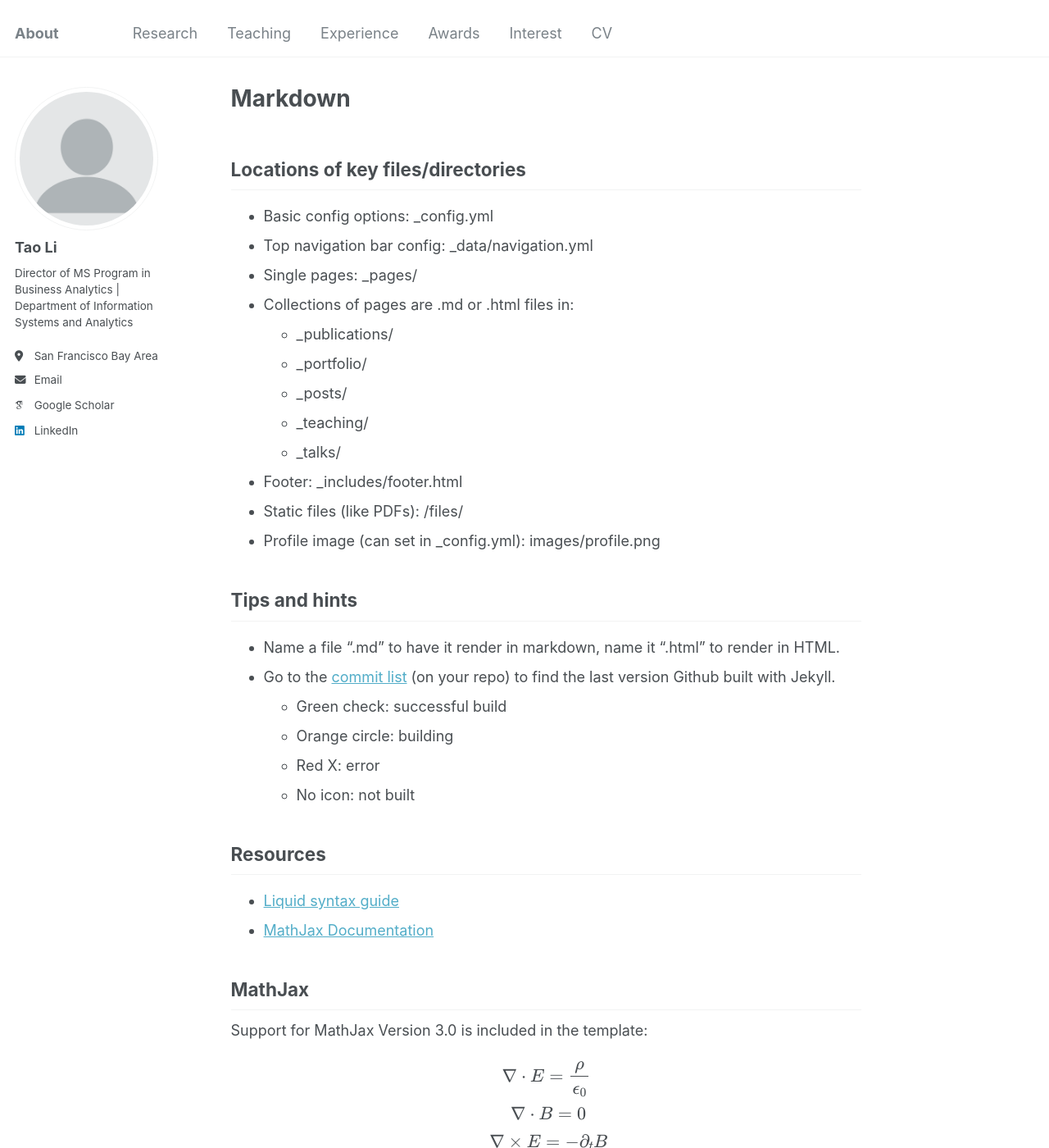
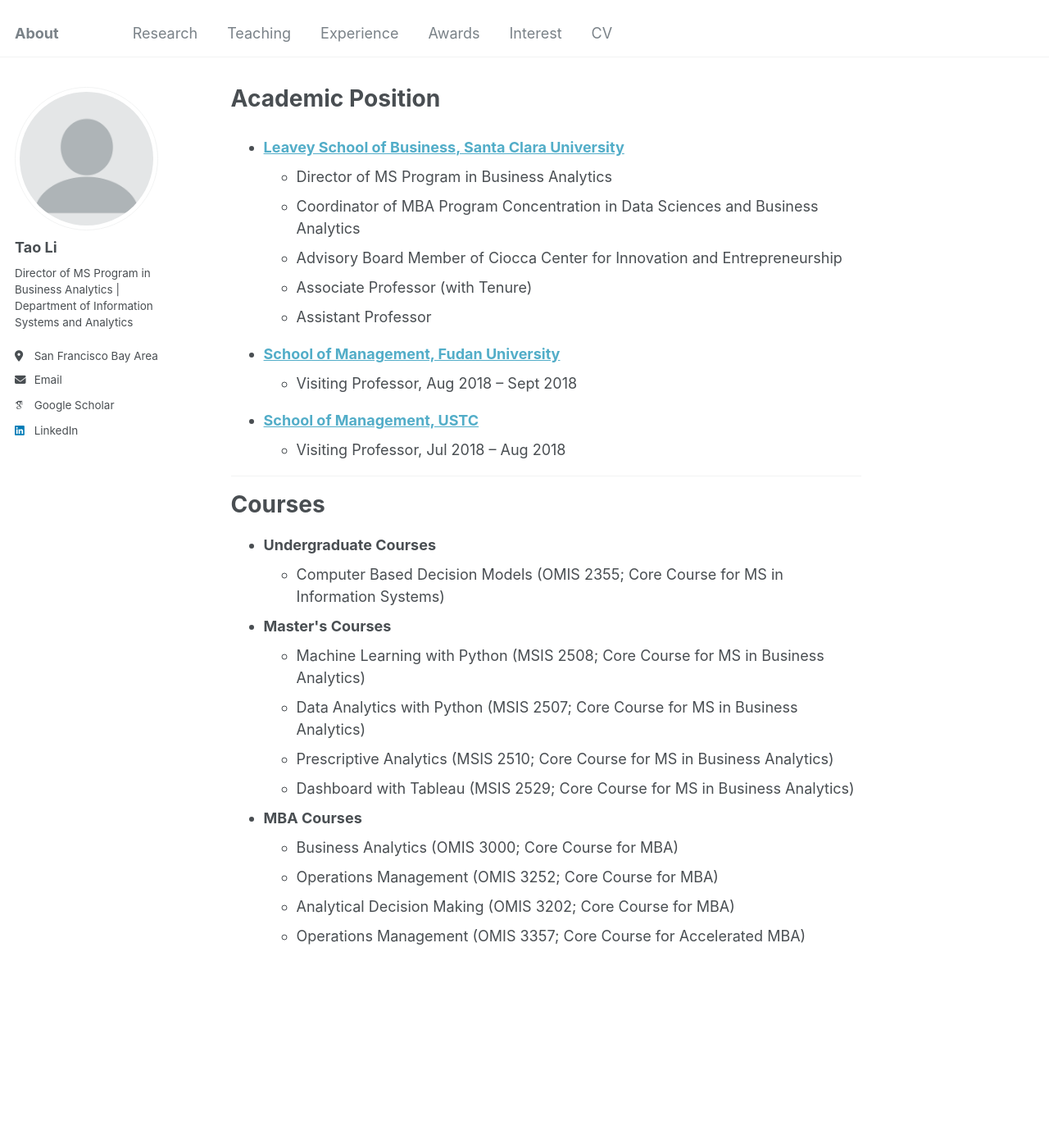
Before and after one commit to Prof-TaoLi/Homepage, a Jekyll site: the page built from _pages/markdown.md, in a window 1280 px wide and 1400 px high. Shown: the whole window at 82% size. Built offline with Jekyll 4.4.1, drawn with Linux system fonts in a browser that asks for light colours; some web fonts are replaced; some of the changed text lies outside the part shown.

Commit message:
Update markdown.md

````diff
--- a/_pages/markdown.md
+++ b/_pages/markdown.md
@@ -1,263 +1,57 @@
 ---
 permalink: /markdown/
-title: "Markdown"
 author_profile: true
-redirect_from:
-  - /md/
-  - /markdown.html
+title: Academic Position
+collection: portfolio
 ---
+<ul>
+  <li><strong><a href="https://www.scu.edu/business/">Leavey School of Business, Santa Clara University</a></strong></li>
+  <ul>
+    <li>Director of MS Program in Business Analytics</li>
+    <li>Coordinator of MBA Program Concentration in Data Sciences and Business Analytics</li>
+    <li>Advisory Board Member of Ciocca Center for Innovation and Entrepreneurship</li>
+    <li>Associate Professor (with Tenure)</li>
+    <li>Assistant Professor</li>
+  </ul>
+</ul>
 
-## Locations of key files/directories
+<ul>
+  <li><strong><a href="https://www.fdsm.fudan.edu.cn/en/">School of Management, Fudan University</a></strong></li>
+  <ul>
+    <li>Visiting Professor, Aug 2018 – Sept 2018</li>
+  </ul>
+</ul>
 
-* Basic config options: _config.yml
-* Top navigation bar config: _data/navigation.yml
-* Single pages: _pages/
-* Collections of pages are .md or .html files in:
-  * _publications/
-  * _portfolio/
-  * _posts/
-  * _teaching/
-  * _talks/
-* Footer: _includes/footer.html
-* Static files (like PDFs): /files/
-* Profile image (can set in _config.yml): images/profile.png
+<ul>
+  <li><strong><a href="https://en.business.ustc.edu.cn/main.htm">School of Management, USTC</a></strong></li>
+  <ul>
+    <li>Visiting Professor, Jul 2018 – Aug 2018</li>
+  </ul>
+</ul>
 
-## Tips and hints
+<hr>
 
-* Name a file ".md" to have it render in markdown, name it ".html" to render in HTML.
-* Go to the [commit list](https://github.com/academicpages/academicpages.github.io/commits/master) (on your repo) to find the last version Github built with Jekyll.
-  * Green check: successful build
-  * Orange circle: building
-  * Red X: error
-  * No icon: not built
+<h1>Courses</h1>
 
-## Resources
- * [Liquid syntax guide](https://shopify.github.io/liquid/tags/control-flow/)
- * [MathJax Documentation](https://docs.mathjax.org/en/latest/)
+<ul>
+  <li><strong>Undergraduate Courses</strong></li>
+  <ul>
+    <li>Computer Based Decision Models (OMIS 2355; Core Course for MS in Information Systems)</li>
+  </ul>
 
-## MathJax
+  <li><strong>Master's Courses</strong></li>
+  <ul>
+    <li>Machine Learning with Python (MSIS 2508; Core Course for MS in Business Analytics)</li>
+    <li>Data Analytics with Python (MSIS 2507; Core Course for MS in Business Analytics)</li>
+    <li>Prescriptive Analytics (MSIS 2510; Core Course for MS in Business Analytics)</li>
+    <li>Dashboard with Tableau (MSIS 2529; Core Course for MS in Business Analytics)</li>
+  </ul>
 
-Support for MathJax Version 3.0 is included in the template:
-
-$$
-\displaylines{
-\nabla \cdot E= \frac{\rho}{\epsilon_0} \\\
-\nabla \cdot B=0 \\\
-\nabla \times E= -\partial_tB \\\
-\nabla \times B  = \mu_0 \left(J + \varepsilon_0 \partial_t E \right)
-}
-$$
-
-The default delimiters of `$$...$$` and `\\[...\\]` are supported for displayed mathematics, while `\\(...\\)` should be used for in-line mathematics (ex., \\(a^2 + b^2 = c^2\\))
-
-**Note** that since Academic Pages uses Markdown which cases some interference with MathJax and LaTeX for escaping characters and new lines, although [some workarounds exist](https://math.codidact.com/posts/278763/278772#answer-278772).
-
-## Markdown guide
-
-Academic Pages uses [kramdown](https://kramdown.gettalong.org/index.html) for Markdown rendering, which has some differences from other Markdown implementations such as GitHub's. In addition to this guide, please see the [kramdown Syntax page](https://kramdown.gettalong.org/syntax.html) for full documentation.
-
-### Header three
-
-#### Header four
-
-##### Header five
-
-###### Header six
-
-## Blockquotes
-
-Single line blockquote:
-
-> Quotes are cool.
-
-## Tables
-
-### Table 1
-
-| Entry            | Item   |                                                              |
-| --------         | ------ | ------------------------------------------------------------ |
-| [John Doe](#)    | 2016   | Description of the item in the list                          |
-| [Jane Doe](#)    | 2019   | Description of the item in the list                          |
-| [Doe Doe](#)     | 2022   | Description of the item in the list                          |
-
-### Table 2
-
-| Header1 | Header2 | Header3 |
-|:--------|:-------:|--------:|
-| cell1   | cell2   | cell3   |
-| cell4   | ce
-ll5   | cell6   |
-|-----------------------------|
-| cell1   | cell2   | cell3   |
-| cell4   | cell5   | cell6   |
-|=============================|
-| Foot1   | Foot2   | Foot3   |
-
-## Definition Lists
-
-Definition List Title
-:   Definition list division.
-
-Startup
-:   A startup company or startup is a company or temporary organization designed to search for a repeatable and scalable business model.
-
-#dowork
-:   Coined by Rob Dyrdek and his personal body guard Christopher "Big Black" Boykins, "Do Work" works as a self motivator, to motivating your friends.
-
-Do It Live
-:   I'll let Bill O'Reilly [explain](https://www.youtube.com/watch?v=O_HyZ5aW76c "We'll Do It Live") this one.
-
-## Unordered Lists (Nested)
-
-  * List item one
-      * List item one
-          * List item one
-          * List item two
-          * List item three
-          * List item four
-      * List item two
-      * List item three
-      * List item four
-  * List item two
-  * List item three
-  * List item four
-
-## Ordered List (Nested)
-
-  1. List item one
-      1. List item one
-          1. List item one
-          2. List item two
-          3. List item three
-          4. List item four
-      2. List item two
-      3. List item three
-      4. List item four
-  2. List item two
-  3. List item three
-  4. List item four
-
-## Buttons
-
-Make any link standout more when applying the `.btn` class.
-
-## Notices
-
-Basic notices or call-outs are supported using the following syntax:
-
-```markdown
-**Watch out!** You can also add notices by appending `{: .notice}` to the line following paragraph.
-{: .notice}
-```
-
-which wil render as:
-
-**Watch out!** You can also add notices by appending `{: .notice}` to the line following paragraph.
-{: .notice}
-
-### Footnotes
-
-Footnotes can be useful for clarifying points in the text, or citing information.[^1] Markdown support numeric footnotes, as well as text as long as the values are unique.[^note]
-
-```markdown
-This is the regular text.[^1] This is more regular text.[^note]
-
-[^1]: This is the footnote itself.
-[^note]: This is another footnote.
-```
-
-[^1]: Such as this footnote.
-[^note]: When using text for footnotes markers, no spaces are permitted in the name.
-
-## HTML Tags
-
-### Address Tag
-
-<address>
-  1 Infinite Loop<br /> Cupertino, CA 95014<br /> United States
-</address>
-
-### Anchor Tag (aka. Link)
-
-This is an example of a [link](http://github.com "Github").
-
-### Abbreviation Tag
-
-The abbreviation CSS stands for "Cascading Style Sheets".
-
-*[CSS]: Cascading Style Sheets
-
-### Cite Tag
-
-"Code is poetry." ---<cite>Automattic</cite>
-
-### Code Tag
-
-You will learn later on in these tests that `word-wrap: break-word;` will be your best friend.
-
-You can also write larger blocks of code with syntax highlighting supported for some languages, such as Python:
-
-```python
-print('Hello World!')
-```
-
-or R:
-
-```R
-print("Hello World!", quote = FALSE)
-```
-
-### Strike Tag
-
-This tag will let you <strike>strikeout text</strike>.
-
-### Emphasize Tag
-
-The emphasize tag should _italicize_ text.
-
-### Insert Tag
-
-This tag should denote <ins>inserted</ins> text.
-
-### Keyboard Tag
-
-This scarcely known tag emulates <kbd>keyboard text</kbd>, which is usually styled like the `<code>` tag.
-
-### Preformatted Tag
-
-This tag styles large blocks of code.
-
-<pre>
-.post-title {
-  margin: 0 0 5px;
-  font-weight: bold;
-  font-size: 38px;
-  line-height: 1.2;
-  and here's a line of some really, really, really, really long text, just to see how the PRE tag handles it and to find out how it overflows;
-}
-</pre>
-
-### Quote Tag
-
-<q>Developers, developers, developers&#8230;</q> &#8211;Steve Ballmer
-
-### Strong Tag
-
-This tag shows **bold text**.
-
-### Subscript Tag
-
-Getting our science styling on with H<sub>2</sub>O, which should push the "2" down.
-
-### Superscript Tag
-
-Still sticking with science and Isaac Newton's E = MC<sup>2</sup>, which should lift the 2 up.
-
-### Variable Tag
-
-This allows you to denote <var>variables</var>.
-
-***
-**Footnotes**
-
-The footnotes in the page will be returned following this line, return to the section on <a href="#footnotes">Markdown Footnotes</a>.
+  <li><strong>MBA Courses</strong></li>
+  <ul>
+    <li>Business Analytics (OMIS 3000; Core Course for MBA)</li>
+    <li>Operations Management (OMIS 3252; Core Course for MBA)</li>
+    <li>Analytical Decision Making (OMIS 3202; Core Course for MBA)</li>
+    <li>Operations Management (OMIS 3357; Core Course for Accelerated MBA)</li>
+  </ul>
+</ul>
````
